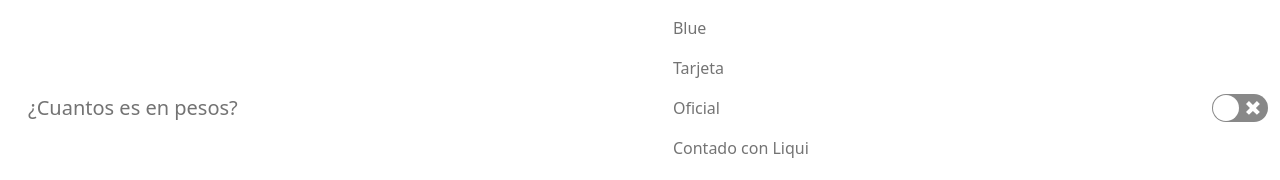
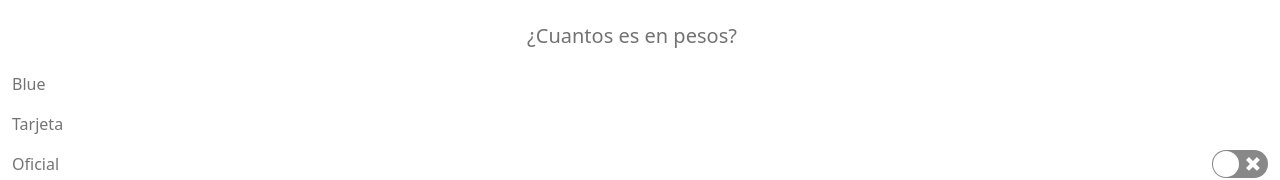
Before and after one commit to Ramitax/Cuantos_es_en_pesos-React, a React (Create React App) app: page / in a window 1280 px wide. Shown: the top 180 px of the page. Built offline with nearby package versions, Linux system fonts and the light colour scheme; no server answers.

Commit message:
Finish navbar

```diff
--- a/src/components/Navbar/NavMenu.css
+++ b/src/components/Navbar/NavMenu.css
@@ -11,6 +11,12 @@
   color: #dedddd;
 }
 
+.nav-menu {
+  display: flex;
+  justify-content: space-between;
+  align-items: center;
+}
+
 #dark .active {
   color: #ffffff;
 }
@@ -18,3 +24,17 @@
 .text-light-mode:hover {
   color: black;
 }
+
+@media (min-height: 855px) and (max-width: 1200px) {
+  .nav-menu {
+    display: flex;
+    flex-direction: column;
+  }
+}
+
+@media (max-height: 915px) {
+  .responsive-brand {
+    width: 100%;
+    text-align: center;
+  }
+}
--- a/src/components/Navbar/NavMenu.jsx
+++ b/src/components/Navbar/NavMenu.jsx
@@ -10,7 +10,7 @@ const NavMenu = ({ toggleTheme, theme }) => {
       expand="xxl"
       className="nav-menu d-flex justify-content-between align-items-center"
     >
-      <Navbar.Brand className="text-dark-mode">
+      <Navbar.Brand className="text-dark-mode responsive-brand">
         <Link className="nav-link text-dark-mode active text-light-mode" to="/">
           ¿Cuantos es en pesos?
         </Link>
```
